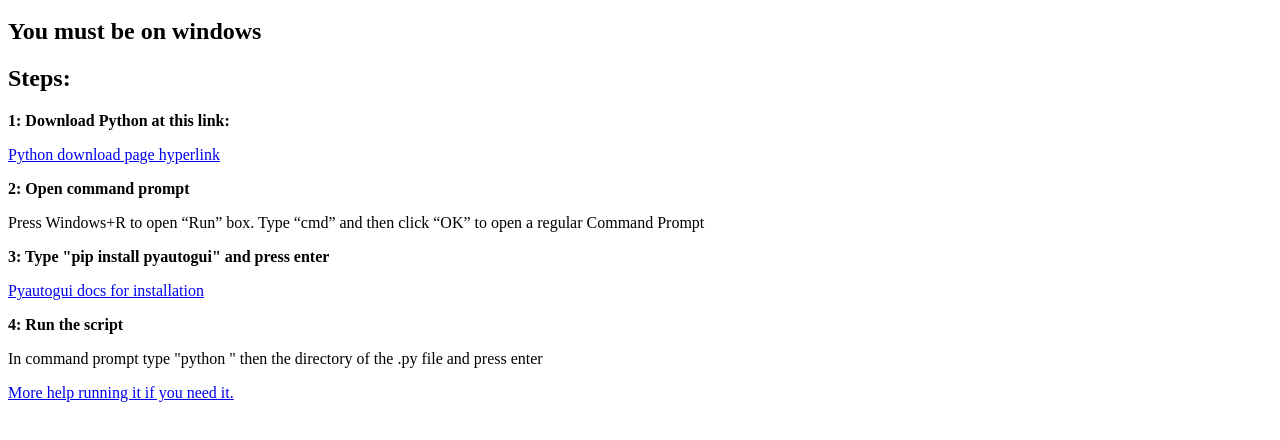
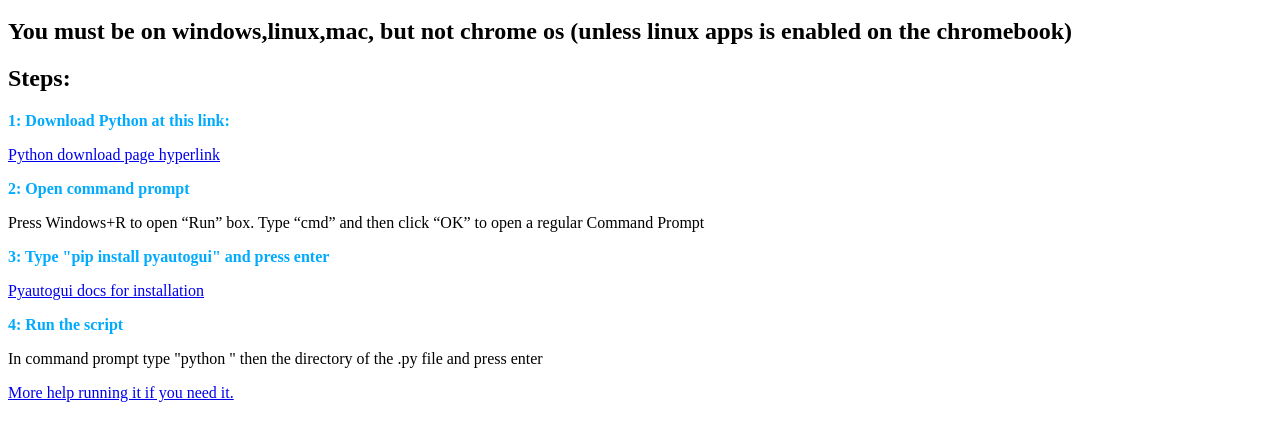
Before and after one commit to ODog235/vexvrautostartscript, a plain HTML site: page index.html in a window 1280 px wide. Shown: the part 48-488 px from the top of the page. Drawn offline with Linux system fonts and the light colour scheme.

Commit message:
Changed visuals and added a mention that this WILL NOT work on school chromebooks

```diff
--- a/index.html
+++ b/index.html
@@ -1,6 +1,6 @@
 <link rel="stylesheet" href="styles.css">
 <h1>Vex VR Coral Reef Clean-Up auto start script</h1>
-<h2>You must be on windows</h2>
+<h2>You must be on windows,linux,mac, but not chrome os (unless linux apps is enabled on the chromebook)</h2>
 <h2>Steps:</h2>
 <p>1: Download Python at this link:</p>
 <a href="https://www.python.org/downloads/">Python download page hyperlink</a>
--- a/styles.css
+++ b/styles.css
@@ -1,2 +1,2 @@
 h1{color: rgb(0, 123, 255);}
-p{font-weight: bold;}
+p{font-weight: bold; color: rgb(0, 170, 255);}
```
